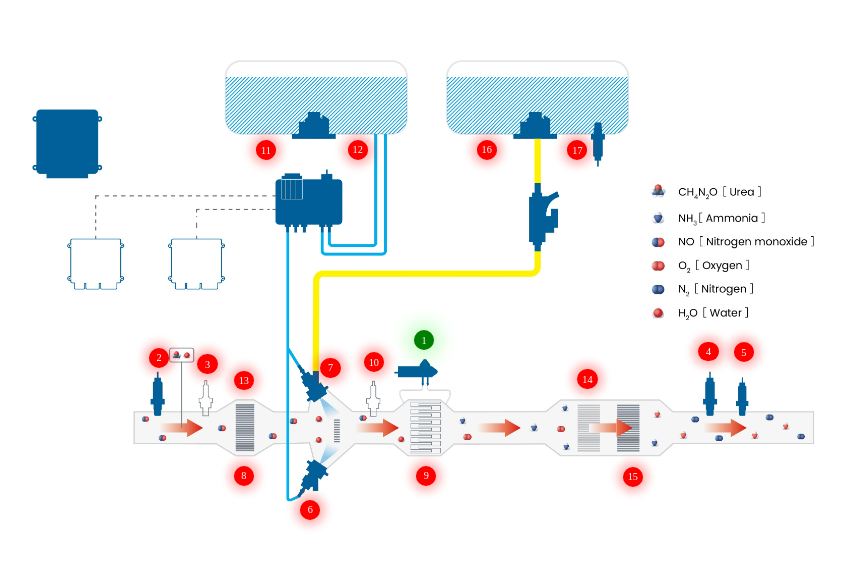
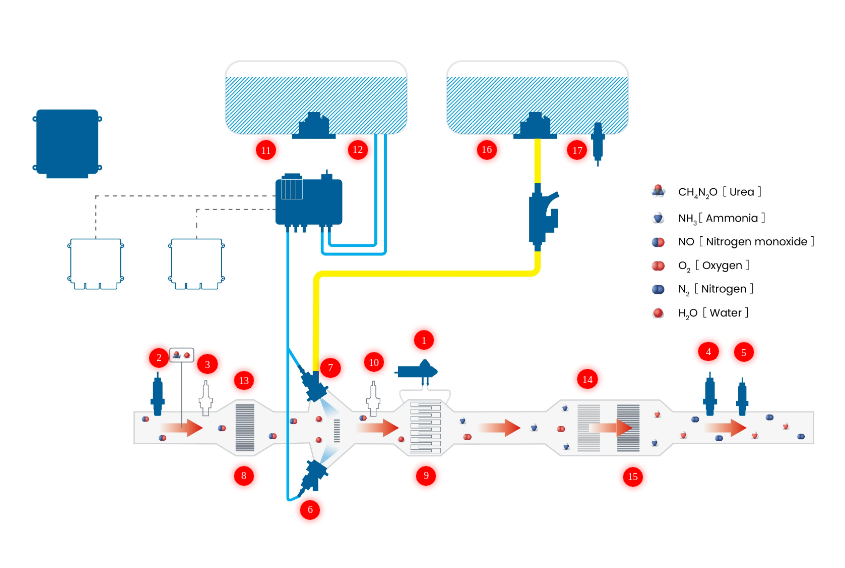
Before and after one commit to Vigneshr2003/maxmoc-projec, a plain HTML site: page index.html in a window 1280 px wide. Shown: the part 110-678 px from the top of the page, without its empty margins (239-1084 px from the left). Drawn offline with Linux system fonts and the light colour scheme.

Commit message:
added new

```diff
--- a/script.js
+++ b/script.js
@@ -1,22 +1,22 @@
-function update() {
+// function update() {
 
-    return Math.floor(Math.random() * 10);
-}
+//     return Math.floor(Math.random() * 10);
+// }
 
-function updateLevel() {
-    const MeasureLevel = document.getElementById('circle1');
-    const Level = update();
+// function updateLevel() {
+//     const MeasureLevel = document.getElementById('circle1');
+//     const Level = update();
 
-    MeasureLevel.textContent = Level;
+//     MeasureLevel.textContent = Level;
 
-    if (Level > 0) {
-        MeasureLevel.style.backgroundColor = 'green';
-        MeasureLevel.style.boxShadow = '0 0 20px 5px rgba(0, 255, 0, 0.3)';
-    } else {
-        MeasureLevel.style.backgroundColor = 'red';
-        MeasureLevel.style.boxShadow = '0 0 10px 5px rgba(255, 0, 0, 0.3)';
-    }
-}
+//     if (Level > 0) {
+//         MeasureLevel.style.backgroundColor = 'green';
+//         MeasureLevel.style.boxShadow = '0 0 20px 5px rgba(0, 255, 0, 0.3)';
+//     } else {
+//         MeasureLevel.style.backgroundColor = 'red';
+//         MeasureLevel.style.boxShadow = '0 0 10px 5px rgba(255, 0, 0, 0.3)';
+//     }
+// }
 
 
-setInterval(updateLevel, 1000);
+// setInterval(updateLevel, 1000);
--- a/styles.css
+++ b/styles.css
@@ -44,7 +44,7 @@ body, html {
     color: white;
     font-size: 0.8vw;
     font: bolder;
-    box-shadow: 0 0 10px 5px rgba(255, 0, 0, 0.3);
+    box-shadow: 0 0 5px 2px rgba(255, 0, 0, 0.3);
 
 }
 
```
